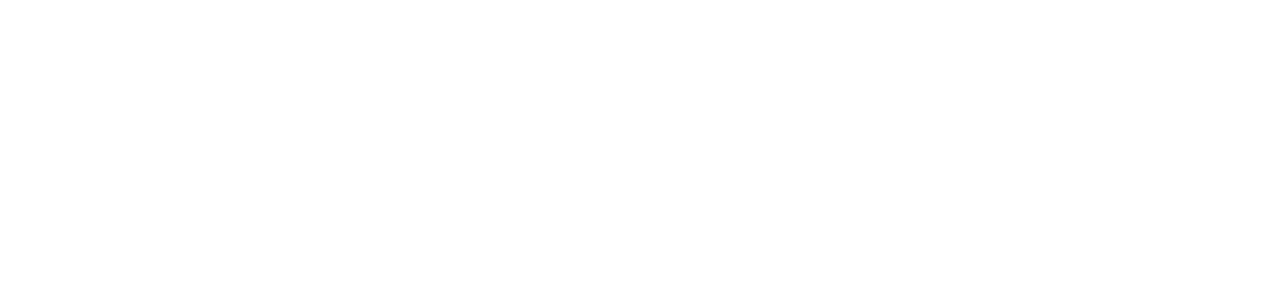
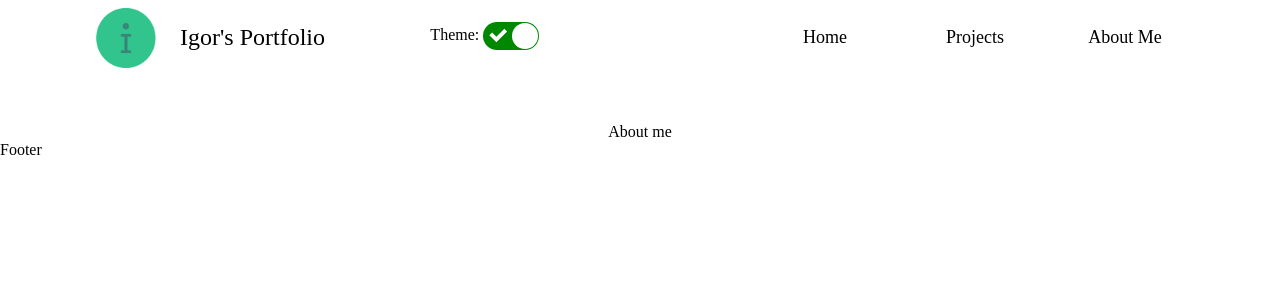
Before and after one commit to igor-siergiej/personal-portfolio, a React (Create React App) app: page /about in a window 1280 px wide. Before the commit this address had no page. Shown: the top 300 px of the page. Built offline with nearby package versions, Linux system fonts and the light colour scheme; a web font is replaced by a local one.

Commit message:
Changed contacts to about me and clean up

```diff
--- a/src/components/footer/Footer.tsx
+++ b/src/components/footer/Footer.tsx
@@ -1,9 +1,9 @@
 import React from 'react'
-import styles from './Pane.module.scss'
+import styles from './Footer.module.scss'
 
 const Footer = () => {
 	return (
-		<div>
+		<div className={styles.test}>
 		Footer
 		</div>
 	)
--- a/src/components/navbar/NavBar.tsx
+++ b/src/components/navbar/NavBar.tsx
@@ -9,26 +9,26 @@
 	return (
 		<div className={styles.navLinksContainer}>
 			{NavLink('Home', '/')}
-			{NavLink('Contacts', '/contacts')}
 			{NavLink('Projects', '/projects')}
+			{NavLink('About Me', '/about')}
 		</div>
 	)
 }
 
 const NavBar = () => {
-	const [showBanner, setShowBanner] = useState(() => setInitialState())
+	const [theme, setTheme] = useState(() => setInitialState())
 
 	useEffect(() => {
-		window.localStorage.setItem('isDarkTheme', JSON.stringify(showBanner))
-	}, [showBanner])
+		window.localStorage.setItem('isDarkTheme', JSON.stringify(theme))
+	}, [theme])
 
 	const toggleTheme = () => {
-		if (showBanner) {
+		if (theme) {
 			setLightTheme()
-			setShowBanner(false)
+			setTheme(false)
 		} else {
 			setDarkTheme()
-			setShowBanner(true)
+			setTheme(true)
 		}
 	}
 
@@ -40,7 +40,7 @@
 			</div>
 			<label>
 				<span className={styles.label}>Theme: </span>
-				<Switch onChange={toggleTheme} checked={showBanner === true} />
+				<Switch onChange={toggleTheme} checked={theme === true} />
 			</label>
 			<div>
 
--- a/src/index.scss
+++ b/src/index.scss
@@ -19,6 +19,10 @@
   -webkit-user-select: none;
   -ms-user-select: none;
   user-select: none;
+
+  // preventing design from being shifted when scroll bar appears.
+  width: 100vw;
+  overflow-x: hidden;
 }
 
 body {
@@ -32,8 +36,3 @@
   font-family: 'Lekton';
   src: url('./fonts/Lekton-Regular.ttf');
 }
-
-body.preload *{
-  animation-duration: 0s !important;
-  -webkit-animation-duration: 0s !important;
-  transition:background-color 0s, opacity 0s, color 0s, width 0s, height 0s, padding 0s, margin 0s !important;}
--- a/src/index.tsx
+++ b/src/index.tsx
@@ -4,8 +4,8 @@
 import Home from './pages/home/Home'
 import { BrowserRouter, Routes, Route } from 'react-router-dom'
 import Layout from './components/layout/Layout'
-import Contacts from './pages/contacts/Contacts'
 import Projects from './pages/projects/Projects'
+import About from './pages/about/About'
 
 export default function Website () {
 	return (
@@ -13,7 +13,7 @@
 			<Routes>
 				<Route path="/" element={<Layout />}>
 					<Route index element={<Home />} />
-					<Route path="/contacts" element={<Contacts />} />
+					<Route path="/about" element={<About />} />
 					<Route path="/projects" element={<Projects />} />
 				</Route>
 			</Routes>
--- a/src/pages/contacts/Contacts.tsx
+++ b/src/pages/about/About.tsx
@@ -1,15 +1,15 @@
 import React from 'react'
-import styles from './Contacts.module.scss'
+import styles from './About.module.scss'
 import Pane from '../../components/pane/Pane'
 
-function Contacts () {
+function About () {
 	return (
 		<div>
 			<Pane>
-			Contacts
+			About me
 			</Pane>
 		</div>
 	)
 }
 
-export default Contacts
+export default About
```
Also changed, not shown: src/components/footer/Footer.module.scss (added), src/pages/about/About.module.scss (added).
